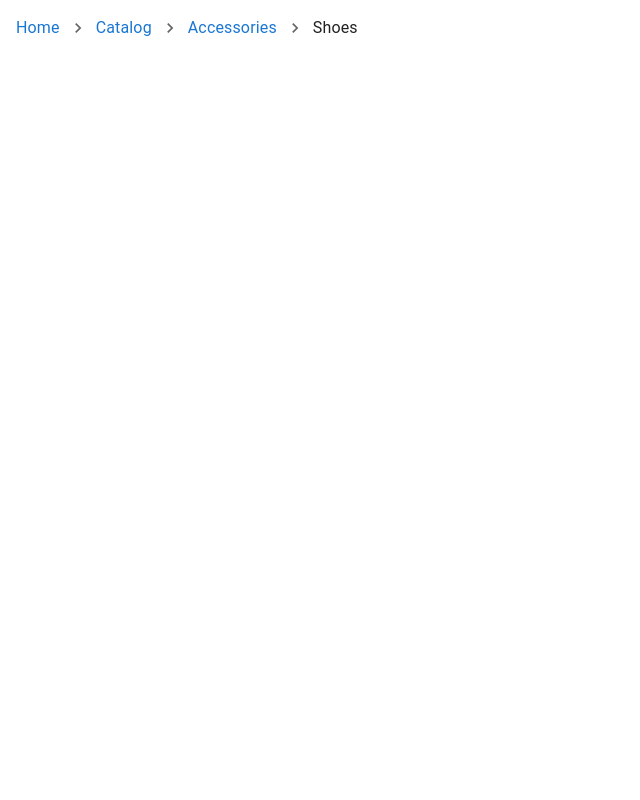
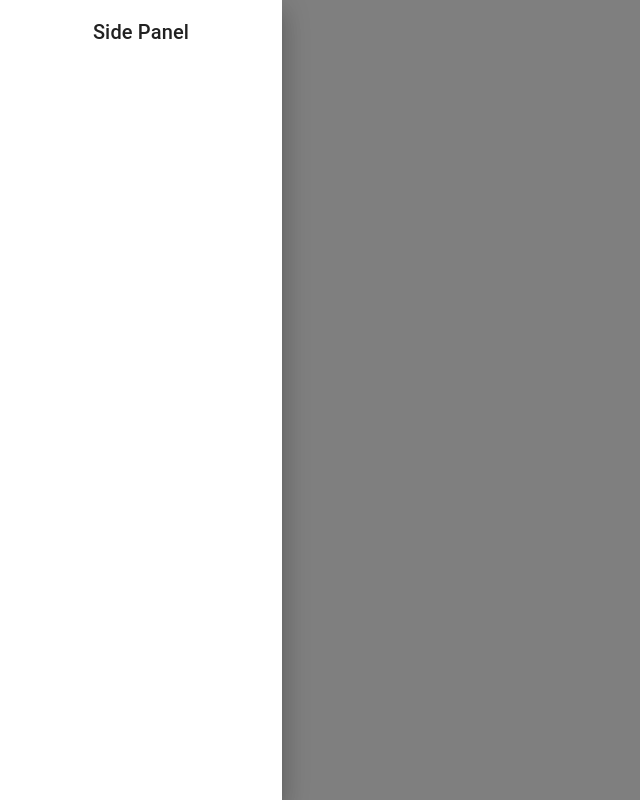
Before and after one commit to sailendrachettri/material-ui-learning, a React (Create React App) app: page / in a window 1280 px wide. Both pictures are taken after a click on the button "logo". Shown: the whole page, without its empty margins (0-640 px from the left). Built offline with nearby package versions, Linux system fonts and the light colour scheme; the HTML template or start-up script is replaced by a standard one.

Commit message:
drawer - side panel

```diff
--- a/src/App.tsx
+++ b/src/App.tsx
@@ -1,11 +1,11 @@
 import './App.css';
-import { MuiBreadcrums } from './components/MuiBreadcrums';
+import { MuiDrawer } from './components/MuiDrawer';
 
 function App() {
   return (
     <>
       <div className="App">
-        <MuiBreadcrums />
+        <MuiDrawer />
       </div>
     </>
   );
--- /dev/null
+++ b/src/components/MuiDrawer.tsx
@@ -0,0 +1,21 @@
+import { Box, Drawer, Typography, IconButton } from "@mui/material"
+import MenuIcon from '@mui/icons-material/Menu'
+
+import { useState } from "react"
+
+export const MuiDrawer = () => {
+    const [isDrawerOpen, setIsDrawerOpen] = useState(false)
+
+    return (
+        <>
+            <IconButton size="large" color="inherit" edge='start' aria-label="logo" onClick={() => setIsDrawerOpen(true)}>
+                <MenuIcon />
+            </IconButton>
+            <Drawer anchor="left" open={isDrawerOpen} onClose={() => setIsDrawerOpen(false)}>
+                <Box p={2} width='250px' textAlign='center' role='presentation'>
+                    <Typography variant="h6" component='div'>Side Panel</Typography>
+                </Box>
+            </Drawer>
+        </>
+    )
+}
```
